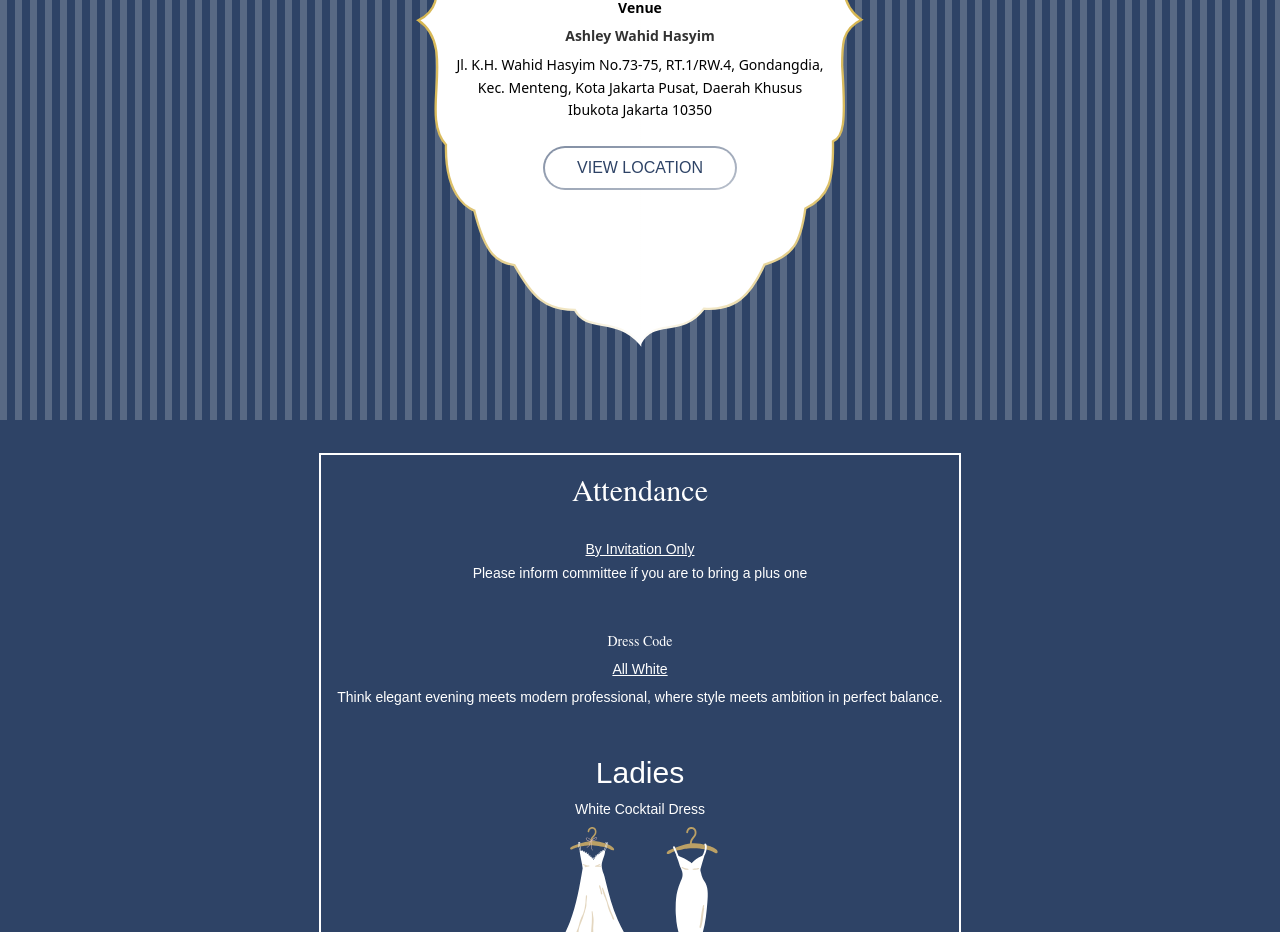
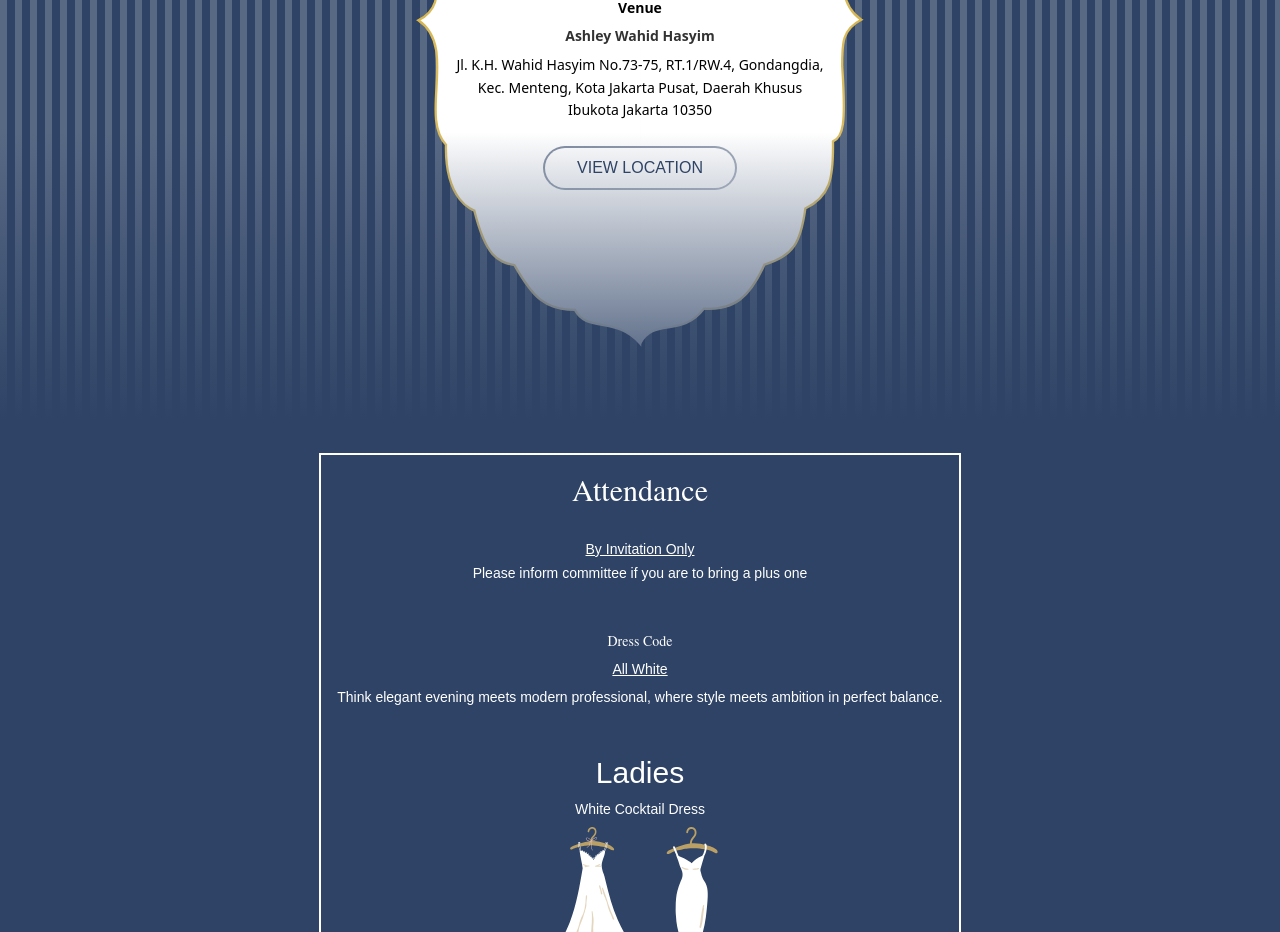
Before and after one commit to AisFarhanFreelance/market-maestro-society-invitation, a Next.js app: page / in a window 1280 px wide. Shown: the part 1980-2912 px from the top of the page. Built offline with nearby package versions, Linux system fonts and the light colour scheme; a web font is replaced by a local one.

Commit message:
fix: add missing gradient background element to DateTime component

```diff
--- a/src/components/date-time/date-time.tsx
+++ b/src/components/date-time/date-time.tsx
@@ -66,6 +66,7 @@ const DateTime = () => {
           </AnimatedElement>
         </div>
       </div>
+      <div className="pointer-events-none absolute bottom-0 left-0 h-72 w-full bg-gradient-to-t from-[#2E4366] to-transparent" />
     </div>
   );
 };
```
